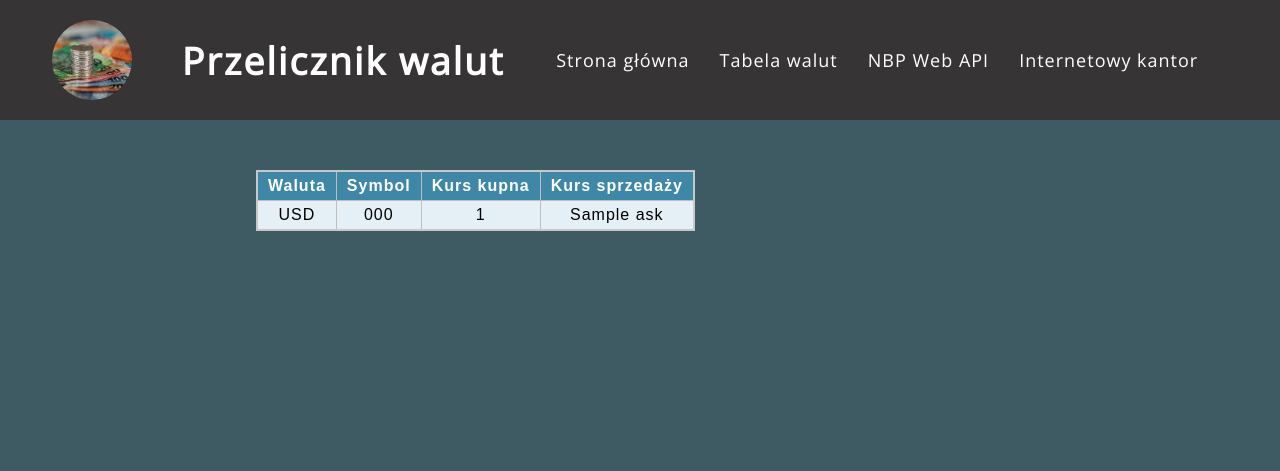
After one commit to marcocollander/final-project-python, a Flask app: page /tabela in a window 1280 px wide. The commit adds this page. Shown: the top 471 px of the page. Run offline with Flask 3, Linux system fonts and the light colour scheme; a database or web service that is not in the repository returns one stand-in record (values such as "Sample title"); data that the repository does not hold is empty.

Commit message:
Added currency table

```diff
--- a/app.py
+++ b/app.py
@@ -26,6 +26,17 @@ def index():
 
     return render_template('index.html', value = value)
 
+@app.route('/tabela', methods=['GET', 'POST'])
+def table():
+    if request.method == 'GET':
+        response = requests.get('https://api.nbp.pl/api/exchangerates/tables/c/')
+        data = response.json()
+        for item in data[0]['rates']:
+            print(f" {item['currency']} {item['code']} {item['bid']:.3f} {item['ask']:.3f}")
+
+
+    return render_template('table.html', data=data)
+
 
 if __name__ == '__main__':
     app.run(debug=True)
--- a/form.py
+++ b/form.py
@@ -3,5 +3,5 @@ from wtforms import StringField, SubmitField, SelectField
 from wtforms.validators import DataRequired
 
 class CalculatorForm(FlaskForm):
-      name = SelectField(, validators=[DataRequired()])
+      name = SelectField('Jak masz na imię?', validators=[DataRequired()])
       submit = SubmitField('Wyślij')
--- a/static/css/main.css
+++ b/static/css/main.css
@@ -137,6 +137,39 @@
   text-shadow: 1px 1px 1px black;
 }
 
+thead,
+tfoot {
+  background-color: #3f87a6;
+  color: #fff;
+}
+
+tbody {
+  background-color: #e4f0f5;
+}
+
+caption {
+  padding: 10px;
+  caption-side: bottom;
+}
+
+table {
+  border-collapse: collapse;
+  border: 2px solid rgb(200, 200, 200);
+  letter-spacing: 1px;
+  font-family: sans-serif;
+  font-size: 1.6rem;
+}
+
+td,
+th {
+  border: 1px solid rgb(190, 190, 190);
+  padding: 5px 10px;
+}
+
+td {
+  text-align: center;
+}
+
 .footer {
   background-color: #363434;
   position: absolute;
--- /dev/null
+++ b/static/sass/_table.scss
@@ -0,0 +1,32 @@
+thead,
+tfoot {
+  background-color: #3f87a6;
+  color: #fff;
+}
+
+tbody {
+  background-color: #e4f0f5;
+}
+
+caption {
+  padding: 10px;
+  caption-side: bottom;
+}
+
+table {
+  border-collapse: collapse;
+  border: 2px solid rgb(200, 200, 200);
+  letter-spacing: 1px;
+  font-family: sans-serif;
+  font-size: 1.6rem;
+}
+
+td,
+th {
+  border: 1px solid rgb(190, 190, 190);
+  padding: 5px 10px;
+}
+
+td {
+  text-align: center;
+}
--- a/static/sass/main.scss
+++ b/static/sass/main.scss
@@ -4,4 +4,5 @@
 @forward 'menu';
 @forward 'header';
 @forward 'content';
+@forward 'table';
 @forward 'footer';
--- a/templates/base.html
+++ b/templates/base.html
@@ -6,7 +6,7 @@
   <meta http-equiv="X-UA-Compatible" content="IE=edge">
   <meta name="viewport" content="width=device-width, initial-scale=1.0">
   {% block head %}
-  <title>{% block title %}{% endblock %}Przelicznik walut</title>
+  <title>{% block title %}Przelicznik walut{% endblock %}</title>
   <link rel="preconnect" href="https://fonts.googleapis.com">
   <link rel="preconnect" href="https://fonts.gstatic.com" crossorigin>
   <link href="https://fonts.googleapis.com/css2?family=Open+Sans&family=Roboto&display=swap" rel="stylesheet">
@@ -24,7 +24,7 @@
     <nav class="menu">
       <ul class="menu__list">
         <li class="menu__item"><a href="/" class="menu__link">Strona główna</a></li>
-        <li class="menu__item"><a href="#" class="menu__link">Tabela walut</a></li>
+        <li class="menu__item"><a href="/tabela" class="menu__link">Tabela walut</a></li>
         <li class="menu__item"><a href="https://api.nbp.pl/" class="menu__link">NBP Web API</a></li>
         <li class="menu__item"><a href="https://internetowykantor.pl/" class="menu__link">Internetowy kantor</a></li>
       </ul>
--- a/templates/index.html
+++ b/templates/index.html
@@ -1,5 +1,4 @@
 {% extends 'base.html'%}
-
 
 {%block content %}
 <form class="form" action="/" method="post">
--- /dev/null
+++ b/templates/table.html
@@ -0,0 +1,28 @@
+{% extends 'base.html' %}
+{% block title %}Tabela walut{% endblock %}
+{% block content %}
+
+<table>
+  <thead>
+    <tr>
+      <th>Waluta</th>
+      <th scope="col">Symbol</th>
+      <th scope="col">Kurs kupna</th>
+      <th scope="col">Kurs sprzedaży</th>
+    </tr>
+  </thead>
+  <tbody>
+    {% for item in data[0]['rates'] %}
+    <tr>
+      <td>{{item['currency']}}</td>
+      <td>{{item['code']}}</td>
+      <td> {{item['bid']}}</td>
+      <td>{{item['ask']}}</td>
+    </tr>
+    {% endfor %}
+  </tbody>
+</table>
+
+
+
+{% endblock %}
```
Also changed, not shown: request-api.py (+10 -6 lines), 1 other file.
